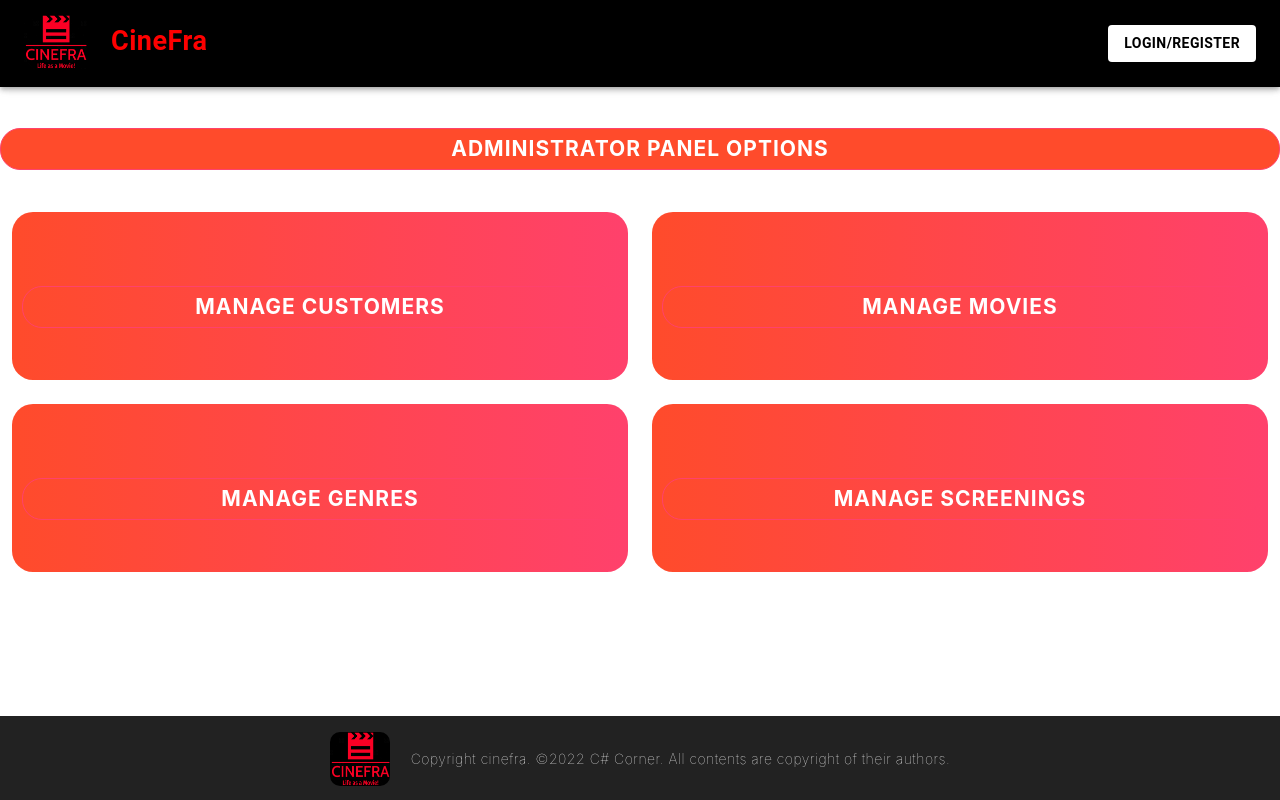
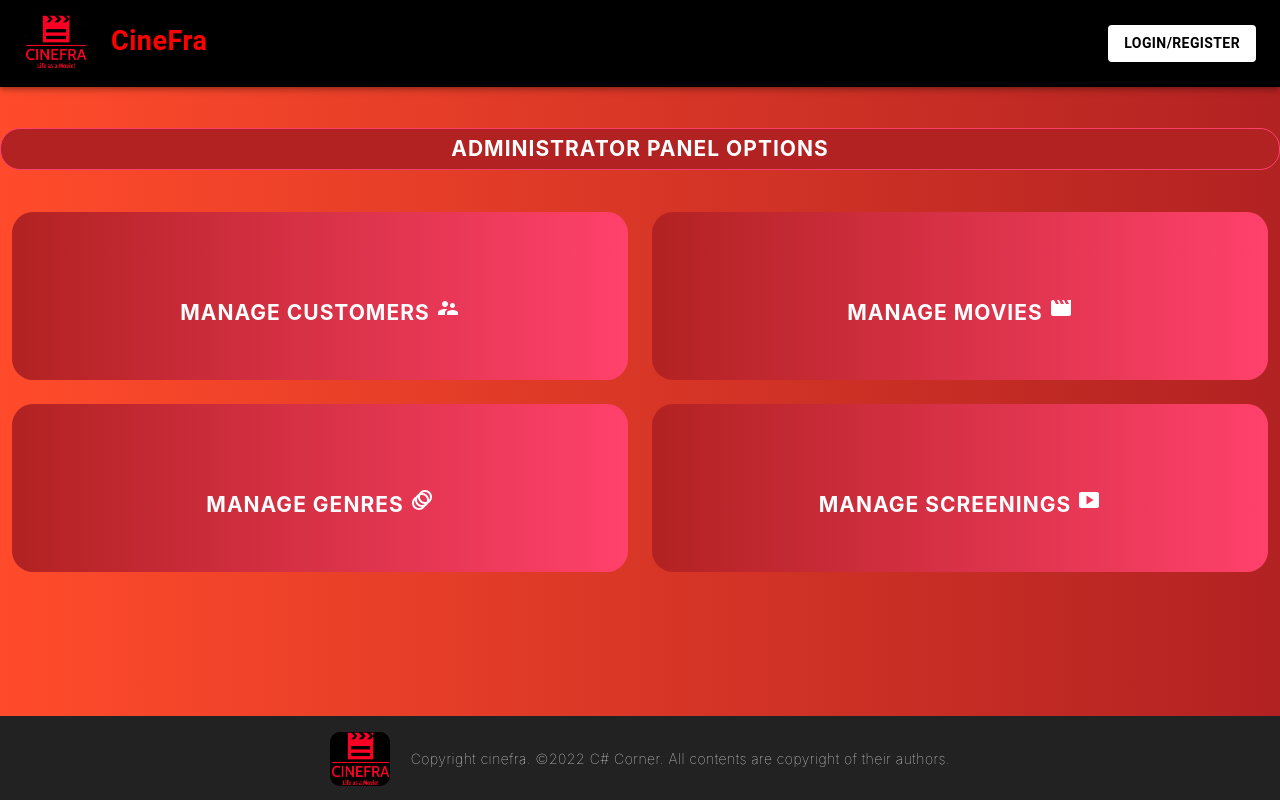
Before and after one commit to MilanTo3/Cinema-App-Project-Praksa-Vega-IT, a React (Create React App) app in the folder cinema-app/: page /admin in a window 1280 px wide. Built offline with nearby package versions, Linux system fonts and the light colour scheme.

Commit message:
background color style changes, added admin panel icons.

```diff
--- a/cinema-app/src/Pages/admin/adminPanel.js
+++ b/cinema-app/src/Pages/admin/adminPanel.js
@@ -3,6 +3,10 @@ import Grid from '@mui/material/Grid';
 import Box from '@mui/material/Box';
 import classes from '../admin/adminPanel.module.css';
 import {Link} from "react-router-dom";
+import SupervisorAccountIcon from '@mui/icons-material/SupervisorAccount';
+import SmartDisplayIcon from '@mui/icons-material/SmartDisplay';
+import MovieIcon from '@mui/icons-material/Movie';
+import AnimationIcon from '@mui/icons-material/Animation';
 
 export default function AdminPanel(){
 
@@ -15,21 +19,21 @@ export default function AdminPanel(){
         </Grid>
         <Grid item xs={12} md={6}>
           <Link to={{ pathname: "/admin/customers" }}><div className={classes.managbox}>
-            <p className={classes.managwrite}>Manage Customers</p>
+            <p className={classes.managwrite}>Manage Customers <SupervisorAccountIcon /></p>
           </div>
           </Link>
         </Grid>
         <Grid item xs={12} md={6}>
         <Link to={{ pathname: "/admin/movies" }}><div className={classes.managbox}>
-            <p className={classes.managwrite}>Manage Movies</p>          </div></Link>
+            <p className={classes.managwrite}>Manage Movies <MovieIcon /></p>          </div></Link>
         </Grid>
         <Grid item xs={12} md={6}>
         <Link to={{ pathname: "/admin/genres" }}><div className={classes.managbox}>
-            <p className={classes.managwrite}>Manage Genres</p>          </div></Link>
+            <p className={classes.managwrite}>Manage Genres <AnimationIcon /></p>          </div></Link>
         </Grid>
         <Grid item xs={12} md={6}>
         <Link to={{ pathname: "/admin/screenings" }}><div className={classes.managbox}>
-            <p className={classes.managwrite}>Manage Screenings</p>        </div></Link>
+            <p className={classes.managwrite}>Manage Screenings <SmartDisplayIcon /></p>        </div></Link>
         </Grid>
       </Grid>
     </Box>);
--- a/cinema-app/src/Pages/admin/adminPanel.module.css
+++ b/cinema-app/src/Pages/admin/adminPanel.module.css
@@ -6,7 +6,7 @@
 
 .managbox{
 
-	background: linear-gradient(to right, #FF4B2B, #FF416C);
+	background: linear-gradient(to right, firebrick, #FF416C);
     height: 21vh;
     padding: 10px;
     margin: 12px;
@@ -17,8 +17,7 @@
 .managwrite {
     margin-top: 64px;
 	border-radius: 20px;
-	border: 1px solid #FF416C;
-	background-color: linear-gradient(to right, #FF4B2B, #FF416C);
+	background-color: linear-gradient(to right, firebrick, #FF416C);
 	color: #FFFFFF;
 	font-size: 21px;
 	font-weight: bold;
@@ -31,13 +30,13 @@
 	margin-top: 64px;
 	border-radius: 20px;
 	border: 1px solid #FF416C;
-	background-color: linear-gradient(to right, #FF4B2B, #FF416C);
+	background-color: linear-gradient(to right, firebrick, #FF416C);
 	color: #FFFFFF;
 	font-size: 21px;
 	font-weight: bold;
 	padding: 10px 30px;
 	letter-spacing: 1px;
-	text-transform: uppercase;	background-color: #FF4B2B;
+	text-transform: uppercase;	background-color: firebrick;
 }
 
 .managbox:hover{
--- a/cinema-app/src/Pages/cinemaReservationPage/cinemaReservation.module.css
+++ b/cinema-app/src/Pages/cinemaReservationPage/cinemaReservation.module.css
@@ -1,5 +1,5 @@
 body{
-    /*background-color: #731010;*/
+    background: linear-gradient(to right, #FF4B2B, firebrick);
 }
 
 .page{
@@ -14,7 +14,6 @@ body{
 }
 
 .box{
-    background-color: #fff;
     display: flex;
 	align-items: center;
 	justify-content: center;
@@ -33,7 +32,6 @@ body{
     align-items: center;
     width: 50%;
     height: 100%;
-    background-color: #222;
 
 }
 
```
